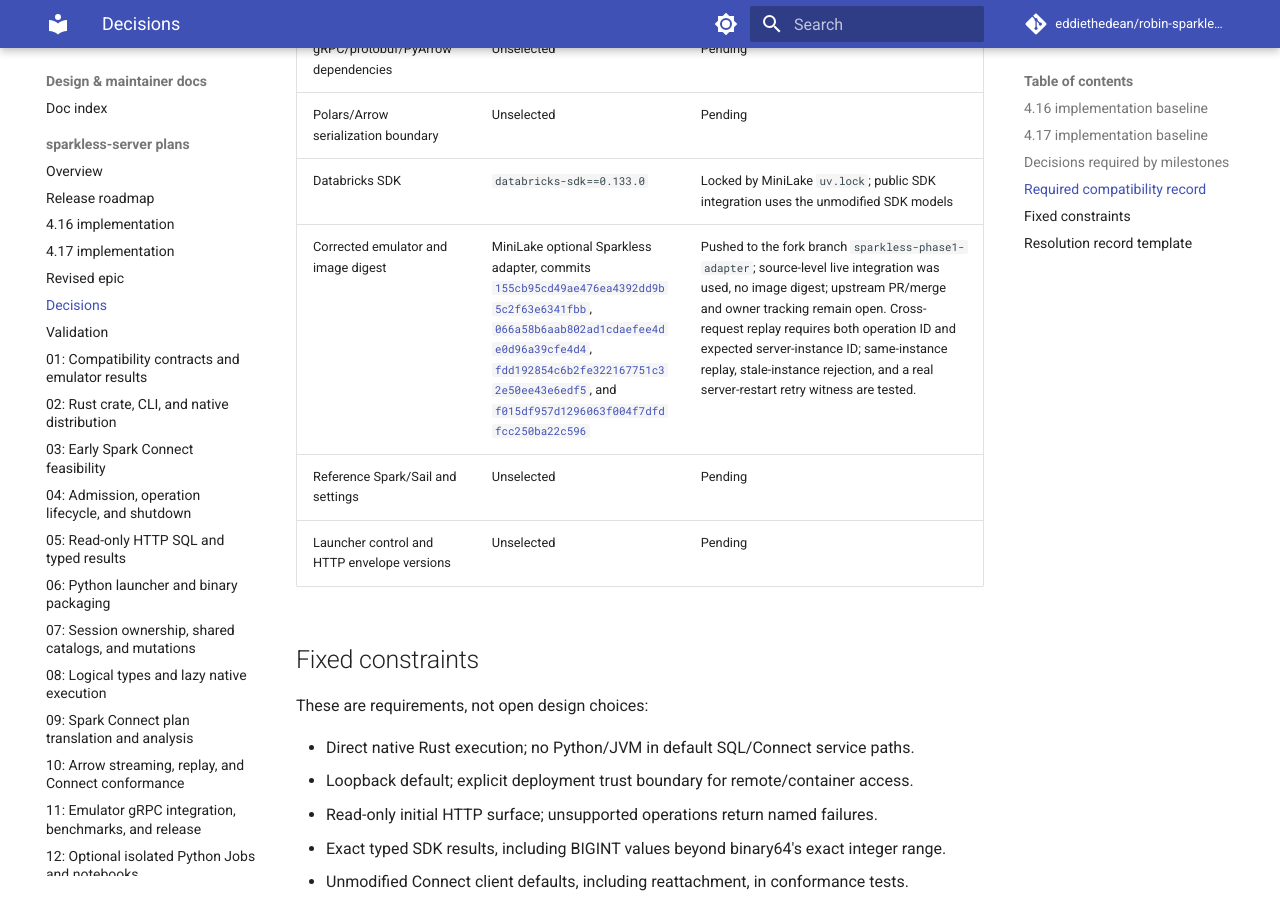
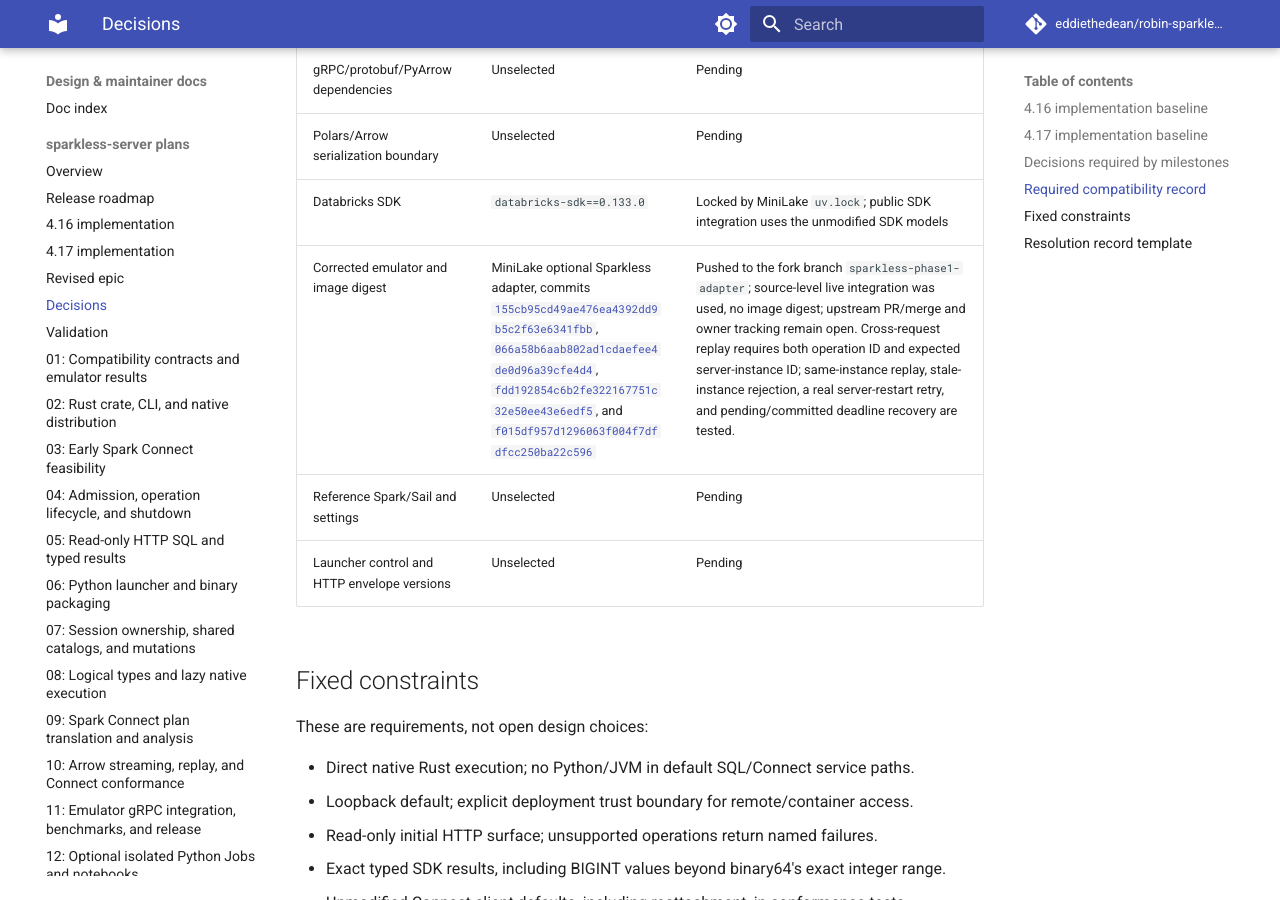
Before and after one commit to eddiethedean/robin-sparkless, an MkDocs documentation site: the page built from docs/plans/sparkless-server/DECISIONS.md, in a window 1280 px wide and 900 px high, scrolled down 4768 px. Built offline with MkDocs 1.6.1 and Material for MkDocs 9.7.7, drawn with Linux system fonts in a browser that asks for light colours; comment, search, counter and statistics services are not loaded.

Commit message:
docs: record adapter deadline recovery evidence

```diff
--- a/docs/plans/sparkless-server/DECISIONS.md
+++ b/docs/plans/sparkless-server/DECISIONS.md
@@ -55,7 +55,7 @@
 | gRPC/protobuf/PyArrow dependencies | Unselected | Pending |
 | Polars/Arrow serialization boundary | Unselected | Pending |
 | Databricks SDK | `databricks-sdk==0.133.0` | Locked by MiniLake `uv.lock`; public SDK integration uses the unmodified SDK models |
-| Corrected emulator and image digest | MiniLake optional Sparkless adapter, commits [`155cb95cd49ae476ea4392dd9b5c2f63e6341fbb`](https://github.com/eddiethedean/minilake/commit/155cb95cd49ae476ea4392dd9b5c2f63e6341fbb), [`066a58b6aab802ad1cdaefee4de0d96a39cfe4d4`](https://github.com/eddiethedean/minilake/commit/066a58b6aab802ad1cdaefee4de0d96a39cfe4d4), [`fdd192854c6b2fe322167751c32e50ee43e6edf5`](https://github.com/eddiethedean/minilake/commit/fdd192854c6b2fe322167751c32e50ee43e6edf5), and [`f015df957d1296063f004f7dfdfcc250ba22c596`](https://github.com/eddiethedean/minilake/commit/f015df957d1296063f004f7dfdfcc250ba22c596) | Pushed to the fork branch `sparkless-phase1-adapter`; source-level live integration was used, no image digest; upstream PR/merge and owner tracking remain open. Cross-request replay requires both operation ID and expected server-instance ID; same-instance replay, stale-instance rejection, and a real server-restart retry witness are tested. |
+| Corrected emulator and image digest | MiniLake optional Sparkless adapter, commits [`155cb95cd49ae476ea4392dd9b5c2f63e6341fbb`](https://github.com/eddiethedean/minilake/commit/155cb95cd49ae476ea4392dd9b5c2f63e6341fbb), [`066a58b6aab802ad1cdaefee4de0d96a39cfe4d4`](https://github.com/eddiethedean/minilake/commit/066a58b6aab802ad1cdaefee4de0d96a39cfe4d4), [`fdd192854c6b2fe322167751c32e50ee43e6edf5`](https://github.com/eddiethedean/minilake/commit/fdd192854c6b2fe322167751c32e50ee43e6edf5), and [`f015df957d1296063f004f7dfdfcc250ba22c596`](https://github.com/eddiethedean/minilake/commit/f015df957d1296063f004f7dfdfcc250ba22c596) | Pushed to the fork branch `sparkless-phase1-adapter`; source-level live integration was used, no image digest; upstream PR/merge and owner tracking remain open. Cross-request replay requires both operation ID and expected server-instance ID; same-instance replay, stale-instance rejection, a real server-restart retry, and pending/committed deadline recovery are tested. |
 | Reference Spark/Sail and settings | Unselected | Pending |
 | Launcher control and HTTP envelope versions | Unselected | Pending |
 
```
Also changed, not shown: docs/plans/sparkless-server/RELEASE_4_17.md (+1 -1 lines).
